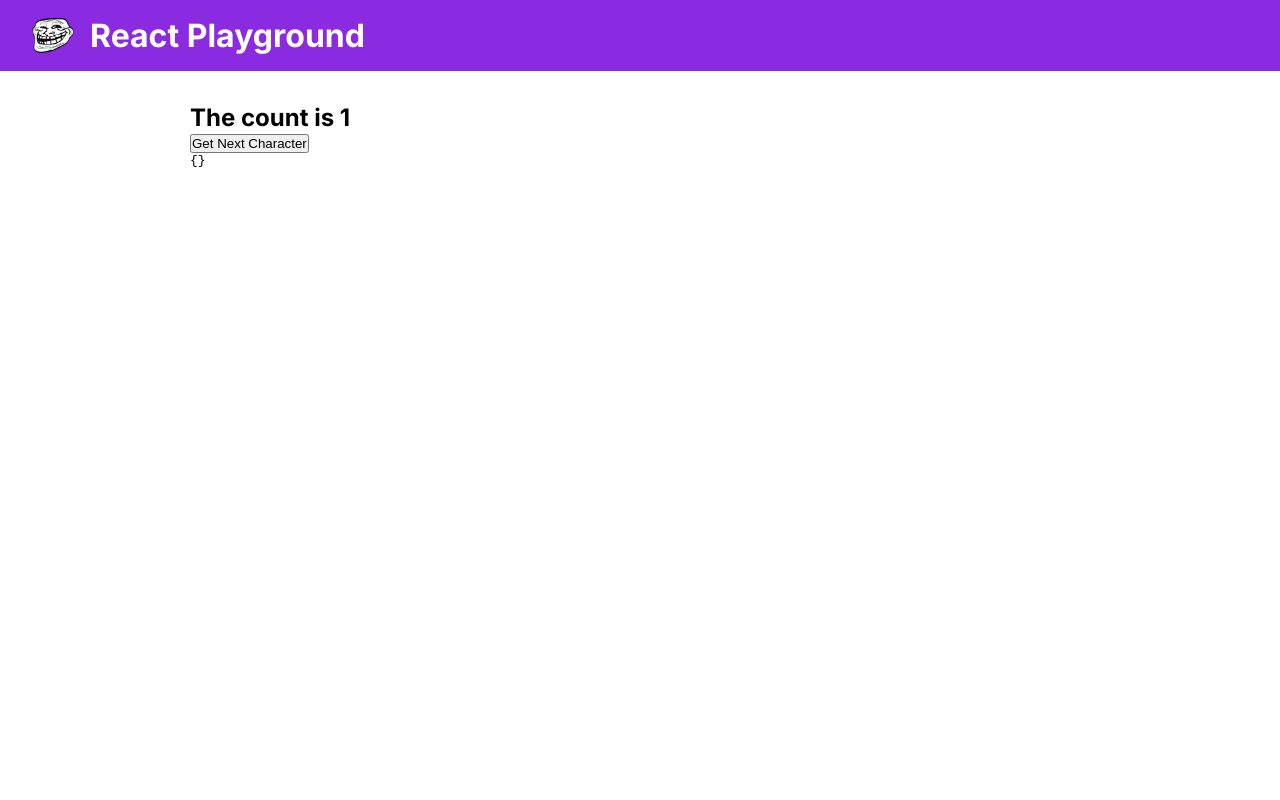
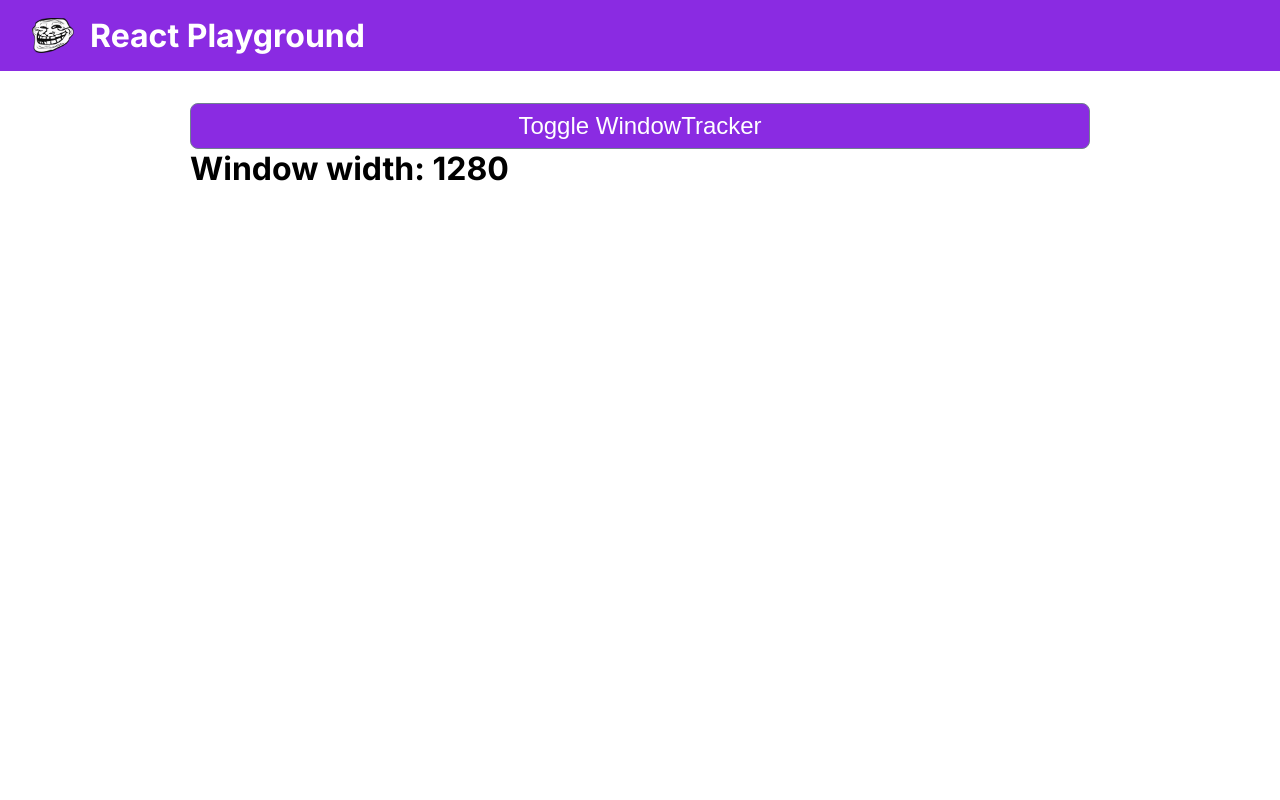
Before and after one commit to webdevKmer/react-tutorial-scrimba, a React (Create React App) app: page / in a window 1280 px wide. Shown: the top 800 px of the page. Built offline with nearby package versions, Linux system fonts and the light colour scheme; no server answers.

Commit message:
fixing window tracker

```diff
--- a/src/App.css
+++ b/src/App.css
@@ -51,11 +51,7 @@
 .upper {
   text-transform: uppercase;
 }
-.star-wars{
-  min-height: 100vh;
-  margin-top: 2rem;
-}
-.newsletter-form{
+.newsletter-form, .star-wars, .window-tracker{
   min-height: 100vh;
   margin-top: 2rem;
 }
--- a/src/components/MainComponent.jsx
+++ b/src/components/MainComponent.jsx
@@ -2,10 +2,12 @@ import React from 'react'
 import BoxGrid from './BoxGrid'
 import NewsletterForm from './NewsletterForm'
 import StarWarsApi from './StarWarsApi'
+import WindowTracker from './WindowTracker'
 
 function MainComponent() {
   return (
     <div className="main">
+      <WindowTracker />
       <StarWarsApi />
       <NewsletterForm />
       <BoxGrid darkMode={true} />
--- /dev/null
+++ b/src/components/WindowTracker.js
@@ -0,0 +1,25 @@
+import React, { useState } from "react"
+
+export default function WindowTracker() {
+
+    const [show, setShow] = React.useState(true)
+    const [windowsWidth, setWindowsWidth] = useState(window.innerWidth)
+
+    React.useEffect(() => {
+        window.addEventListener('resize', () => setWindowsWidth(window.innerWidth))
+    }, [])
+
+    function handleClick(){
+        console.log('clicked.')
+        setShow(!show)
+    }
+
+    return (
+        <div className="window-tracker">
+            <button onClick={handleClick} className="input btn">
+                Toggle WindowTracker
+            </button>
+            {show && <h1>Window width: {windowsWidth}</h1>}
+        </div>
+    )
+}
```
